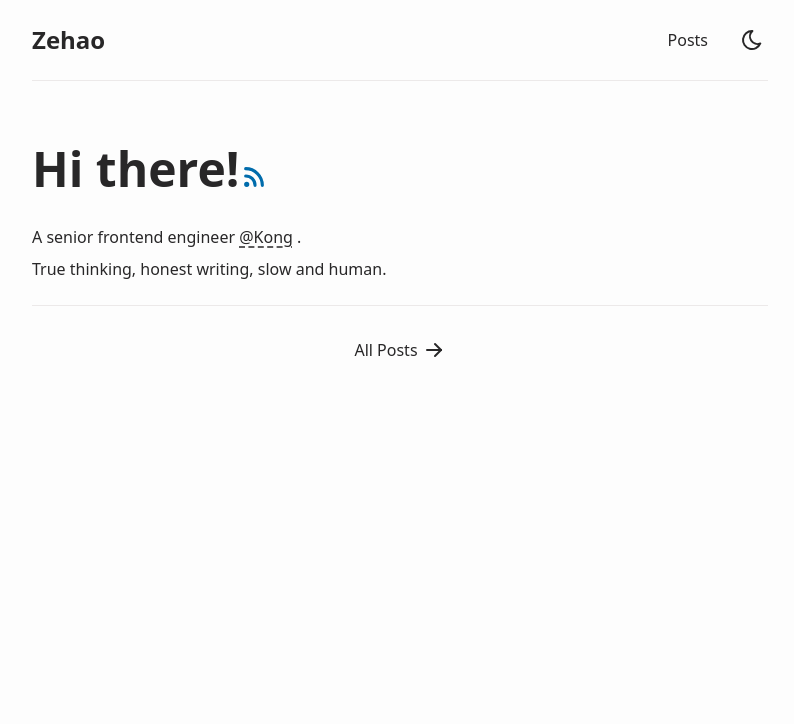
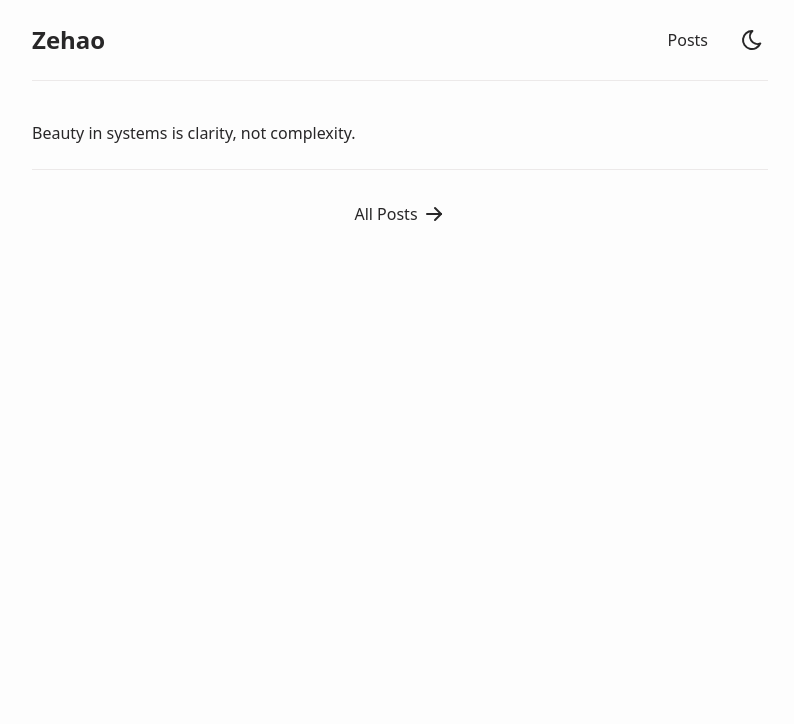
Before and after one commit to 2eha0/blog, an Astro site: page / in a window 1280 px wide. Shown: the top 724 px of the page, without its empty margins (240-1034 px from the left). Built offline with nearby package versions, Linux system fonts and the light colour scheme; Astro itself is replaced by a stand-in of ours.

Commit message:
feat: update homepage heading and remove unnecessary content
Co-authored-by: Copilot <copilot@github.com>

```diff
--- a/src/pages/index.astro
+++ b/src/pages/index.astro
@@ -23,30 +23,9 @@ const recentPosts = sortedPosts.filter(({ data }) => !data.featured);
   <Header />
   <main id="main-content" data-layout="index" class="app-layout">
     <section id="hero" class:list={["pt-8 pb-6", "border-b border-border"]}>
-      <h1 class="my-4 inline-block text-4xl font-bold sm:my-8 sm:text-5xl">
-        Hi there!
+      <h1 class="my-4 inline-block text-4xl font-bold sm:my-8 sm:text-5xl" class="mt-2">
+        Beauty in systems is clarity, not complexity.
       </h1>
-      <a
-        target="_blank"
-        href="/rss.xml"
-        class="inline-block"
-        aria-label="rss feed"
-        title="RSS Feed"
-      >
-        <IconRss
-          width={20}
-          height={20}
-          class="scale-125 stroke-accent stroke-3 rtl:-rotate-90"
-        />
-        <span class="sr-only">RSS Feed</span>
-      </a>
-
-      <p>
-        A senior frontend engineer <LinkButton class="underline decoration-dashed underline-offset-4 hover:text-accent" href="https://www.konghq.com/" target="_blank" rel="noopener noreferrer">@Kong</LinkButton>.
-      </p>
-      <p class="mt-2">
-        True thinking, honest writing, slow and human.
-      </p>
     </section>
 
     {
```
